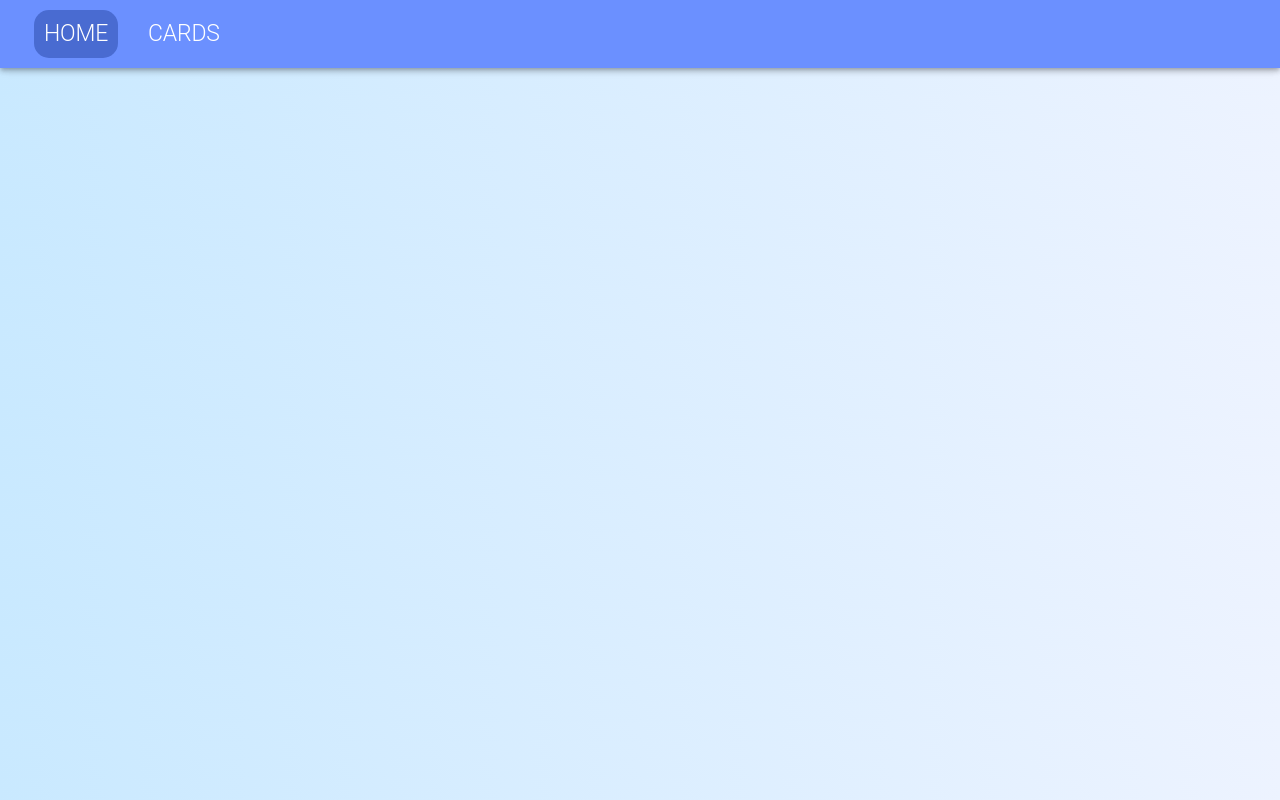
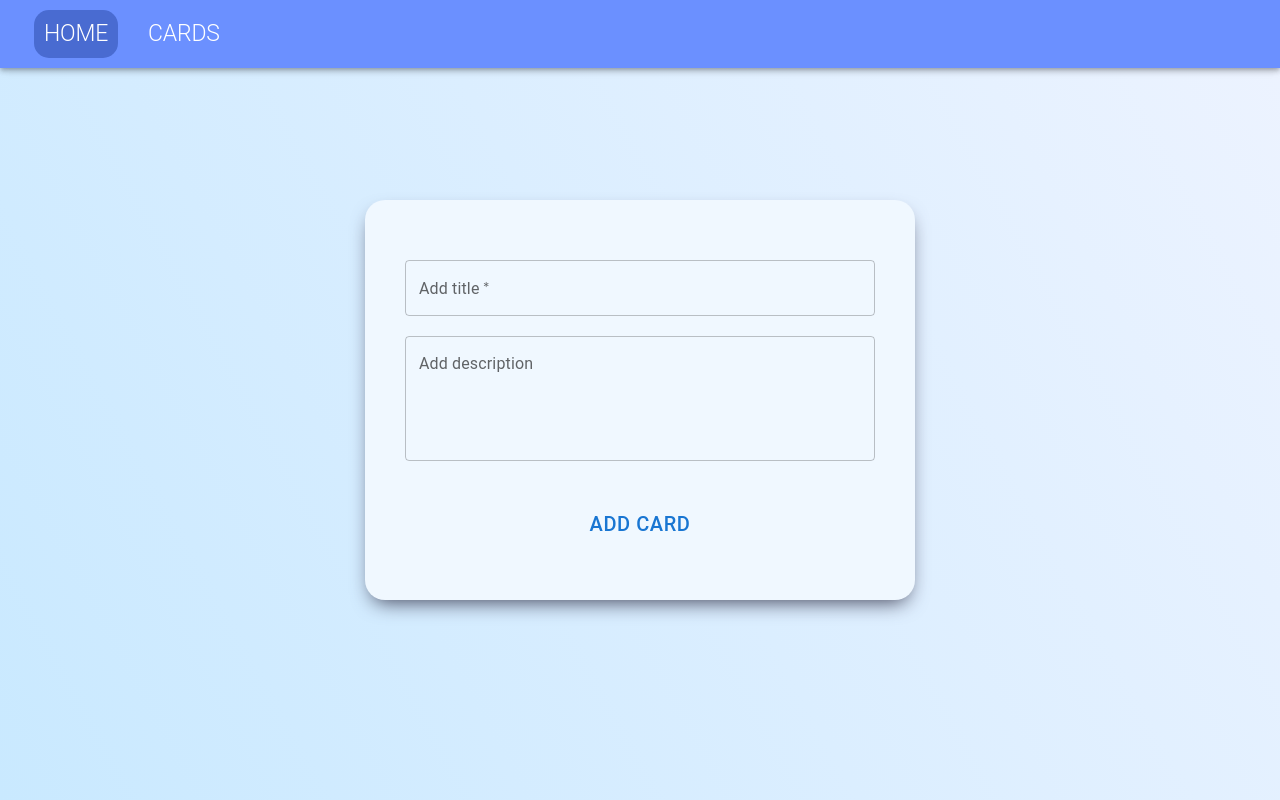
Before and after one commit to Rimpy99/todo-mui-react, a React (Create React App) app: page / in a window 1280 px wide. Built offline with nearby package versions, Linux system fonts and the light colour scheme.

Commit message:
Box with TextFields created in CreateCard

```diff
--- a/src/components/Cards.tsx
+++ b/src/components/Cards.tsx
@@ -1,8 +1,10 @@
+
 
 const Card: React.FC = () => {
+
     return(
         <>
-            CARD!
+
         </>
     )
 }
--- a/src/components/CreateCard.tsx
+++ b/src/components/CreateCard.tsx
@@ -1,9 +1,55 @@
+import { styled } from '@mui/system';
+import { Box, TextField, Button } from '@mui/material';
+
+const CardContent = styled('div')({
+    backgroundColor: 'aliceblue',
+    width: '550px',
+    height: '400px',
+    display: 'flex',
+    flexDirection: 'column',
+    padding: '40px',
+    borderRadius: '20px',
+    boxShadow: '0px 9px 20px -7px rgba(66, 68, 90, 1)',
+});
+
+const TextFieldCustomized = styled(TextField)({
+    marginTop: '20px',
+})
+
+const ButtonContainer = styled('div')({
+    marginTop: '40px',
+    display: 'flex',
+    justifyContent: 'center',
+    alignItems: 'center',
+})
 
 const CreateCard: React.FC = () => {
+
     return(
-        <>
-            HI!
-        </>
+        <Box
+            display='flex'
+            justifyContent="center"
+            alignItems="center"
+            minHeight="100vh"
+        >
+            <CardContent>
+                <TextFieldCustomized
+                    label="Add title"
+                    required
+                    inputProps={{
+                        maxlength: 48,
+                    }}
+                />
+                <TextFieldCustomized
+                    label="Add description"
+                    multiline
+                    rows={4}
+                />
+                <ButtonContainer>
+                    <Button sx={{fontSize: '20px',}}>Add card</Button>
+                </ButtonContainer>
+            </CardContent>
+        </Box>
     )
 }
 
```
